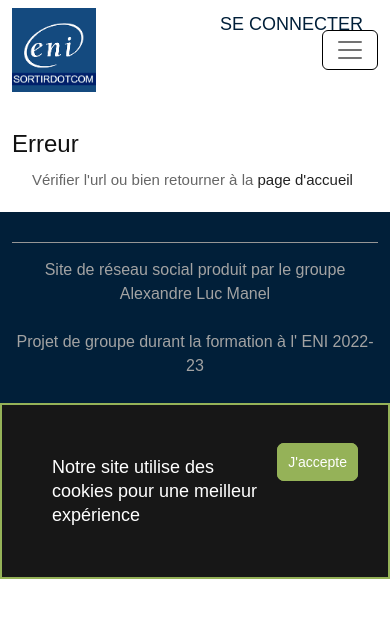
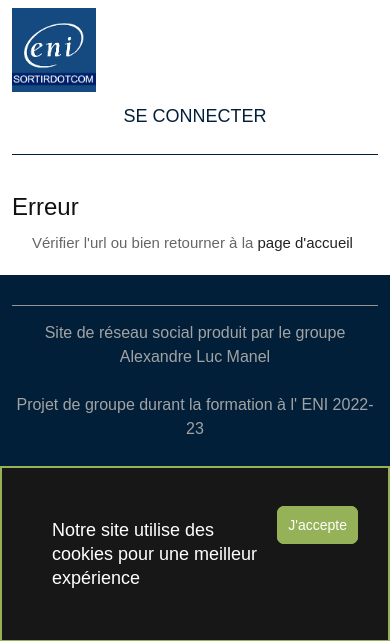
Before and after one commit to LiliwoL/Symfony-Sortir-dot-com, a Symfony app: template templates/bundles/TwigBundle/Exception/error.html.twig in a window 390 px wide. Shown: the top 641 px of the page. Run offline with Twig, Linux system fonts and the light colour scheme; the template is opened without the code that fills it, so the values that code supplies are empty; some libraries are stand-ins or nearby versions; some web fonts are replaced.

Commit message:
Mise en forme de la nav bar

```diff
--- a/public/css/style.css
+++ b/public/css/style.css
@@ -168,12 +168,20 @@ img {
     height: 56px;
 }
 
-.nav-mr-left {
-  position : absolute;
-    top: 0;
-    right: 0;
+@media (min-width: 992px) {
+    .nav-mr-left {
+        position: absolute;
+        right: 0;
+    }
+}
 
+@media (max-width: 992px) {
+    .navbar-nav {
+        border-bottom: 1px solid #011f39;
+        padding-bottom: 20px;
+    }
 }
+
  :focus {
     outline: 0;
 }
--- a/templates/base.html.twig
+++ b/templates/base.html.twig
@@ -42,10 +42,6 @@
                     <div class="logo">
                         <img src="{{ asset('assets/images/logo-eni-sortirdotcom.png') }}" alt="logo">
                     </div>
-                    <button class="navbar-toggler" type="button" data-toggle="collapse" data-target="#navbarSupportedContent" aria-controls="navbarSupportedContent" aria-expanded="false" aria-label="Toggle navigation">
-                        <span class="navbar-toggler-icon"></span>
-
-                    </button>
                     <div class="collapse navbar-collapse show" id="navbarSupportedContent">
                         <ul class="navbar-nav mr-auto nav-mr-left">
                             {% if app.user %}
```
